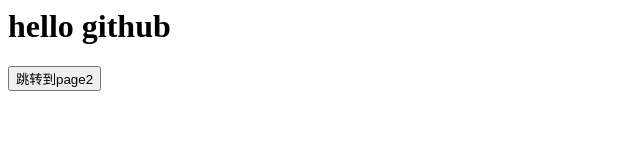
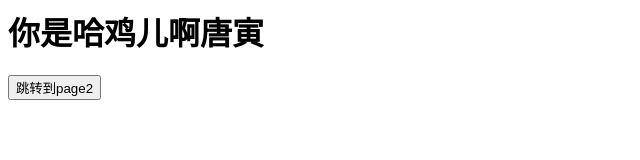
Before and after one commit to mingmingtian/mingmingtian.github.io, a plain HTML site: page index.html in a window 1280 px wide. Shown: the whole page, without its empty margins (0-640 px from the left). Drawn offline with Linux system fonts and the light colour scheme.

Commit message:
Update index.html

```diff
--- a/index.html
+++ b/index.html
@@ -1,2 +1,2 @@
-<h1> hello github </h1>
+<h1>你是哈鸡儿啊唐寅 </h1>
 <input type="button" name="" id="" value="跳转到page2" onclick="javascrtpt:window.location.href='https://www.baidu.com/'"/>
```
